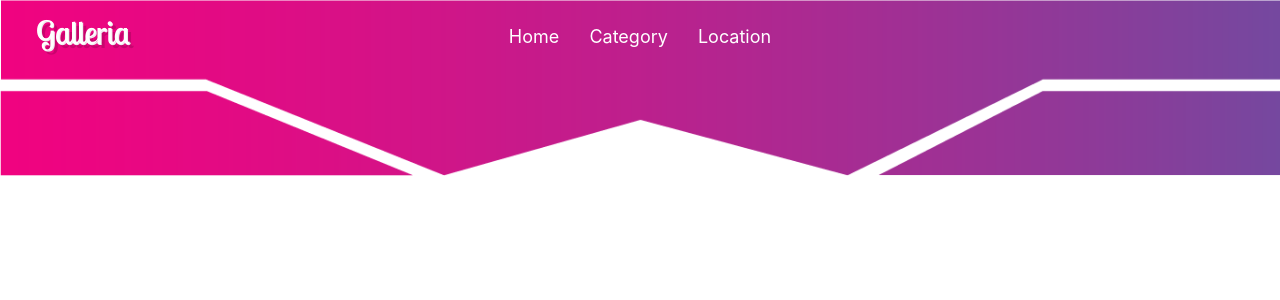
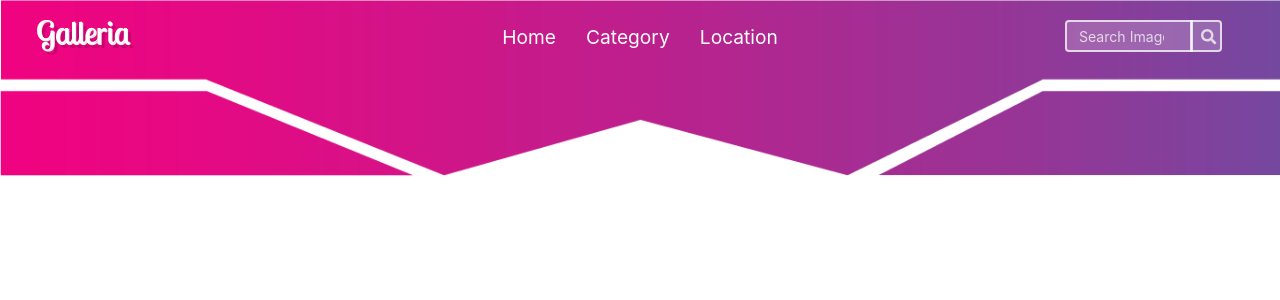
Before and after one commit to JamesKimari/Legalleria, a Django app: page / in a window 1280 px wide. Shown: the top 300 px of the page. Run offline with Django 3.2, Linux system fonts and the light colour scheme; data that the repository does not hold is empty; some libraries are stand-ins or nearby versions.

Commit message:
added search form in the navbar

```diff
--- a/gallery/templates/navbar.html
+++ b/gallery/templates/navbar.html
@@ -32,7 +32,15 @@
                     <a href="">Location</a>
                 </li>
             </ul>
+            <form class="form-inline search" role="search" action="">
+                    <input class="form-control" type="search" placeholder="Search Image" aria-label="Search" name='article'>
+                    <button class="btn" type="submit">
+                        <i class="fas fa-search"></i>
+                    </button>
+                </form>
+
         </div>
+
     </nav>
 
     <!-- end of navbar -->
--- a/static/css/gallery.css
+++ b/static/css/gallery.css
@@ -2,6 +2,7 @@
 
 * {
     zoom: 100%;
+    box-sizing: border-box;
 }
 
 .menu-icon div {
@@ -60,12 +61,13 @@ nav ul {
     margin: -5.2vw 0 0 0;
     text-align: center;
     padding-left: 0;
+    z-index: 1;
 }
 
 nav ul li {
     list-style: none;
     display: inline-block;
-    padding: 2vw 1vw 10vw 1vw;
+    padding: 2vw 1vw 10.5vw 1vw;
 }
 
 nav ul li:hover {
@@ -74,7 +76,7 @@ nav ul li:hover {
 
 nav ul li a {
     text-decoration: none;
-    font-size: 18px;
+    font-size: 1.5vw;
     color: white;
 }
 
@@ -91,11 +93,66 @@ nav ul li:hover a {
 }
 
 .columns {
-    padding: 0 10px;
+    padding: 0 0.85vw;
 }
 
 .container-fluid {
     padding: 1.5% 3% 0 3%;
+}
+
+@media (min-width: 769px) {
+    nav .search {
+        position: absolute;
+        z-index: 1;
+        top: 1.6vw;
+        left: 93.2vw;
+        transform: translate(-10vw);
+    }
+
+    .form-inline .form-control {
+        display: inline-block;
+        width: 10vw;
+        height: 2.5vw;
+        vertical-align: middle;
+        border-top-right-radius: 0%;
+        border-bottom-right-radius: 0%;
+        background: rgba(255, 255, 255, 0.2);
+        border: 2px solid rgba(245, 245, 245, 0.8);
+    }
+    .form-inline .form-control:focus {
+        background: white;
+        color: black;
+    }
+    .form-control::placeholder {
+        color: rgba(245, 245, 245, 0.8);
+        font-size: 1.1vw;
+    }
+    .form-inline {
+        margin-right: -10%;
+        width: 15vw;
+        height: 2.5vw;
+    }
+    .btn {
+        background: rgba(255, 255, 255, 0.2);
+        border: 2px solid rgba(245, 245, 245, 0.8);
+        height: inherit;
+        width: 2.5vw;
+        border-top-left-radius: 0%;
+        border-bottom-left-radius: 0%;
+        border-left: 0.02%;
+        margin-left: -0.2vw;
+    }
+    .fa-search {
+        position: absolute;
+        top: 0.7vw;
+        left: 10.6vw;
+        font-size: 1.2vw;
+        color: rgba(245, 245, 245, 0.8);
+    }
+    .btn:focus {
+        background: rgba(60, 179, 113, 0.5);
+        border-color: rgba(60, 179, 113, 0.5);
+    }
 }
 
 @media(max-width: 768px) {
```
Also changed, not shown: other parts of static/css/gallery.css (+72 -2 lines).
